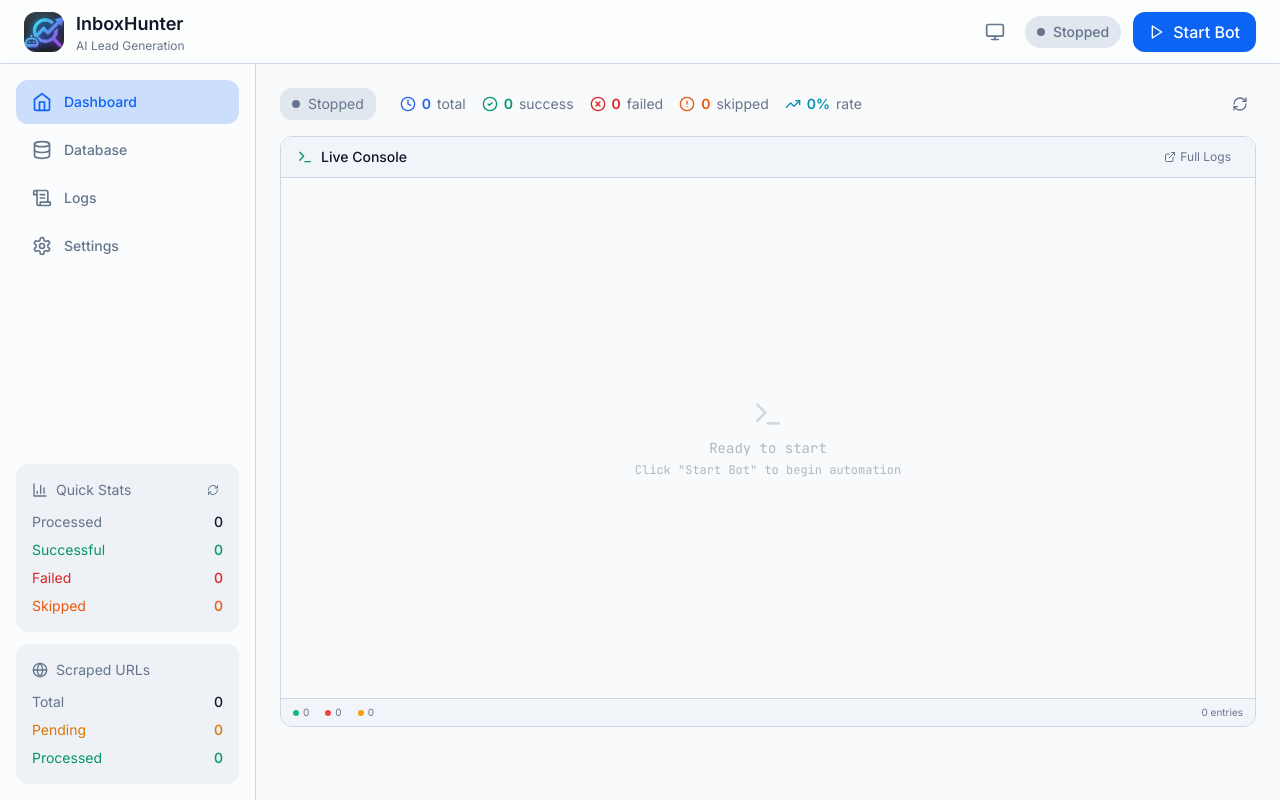
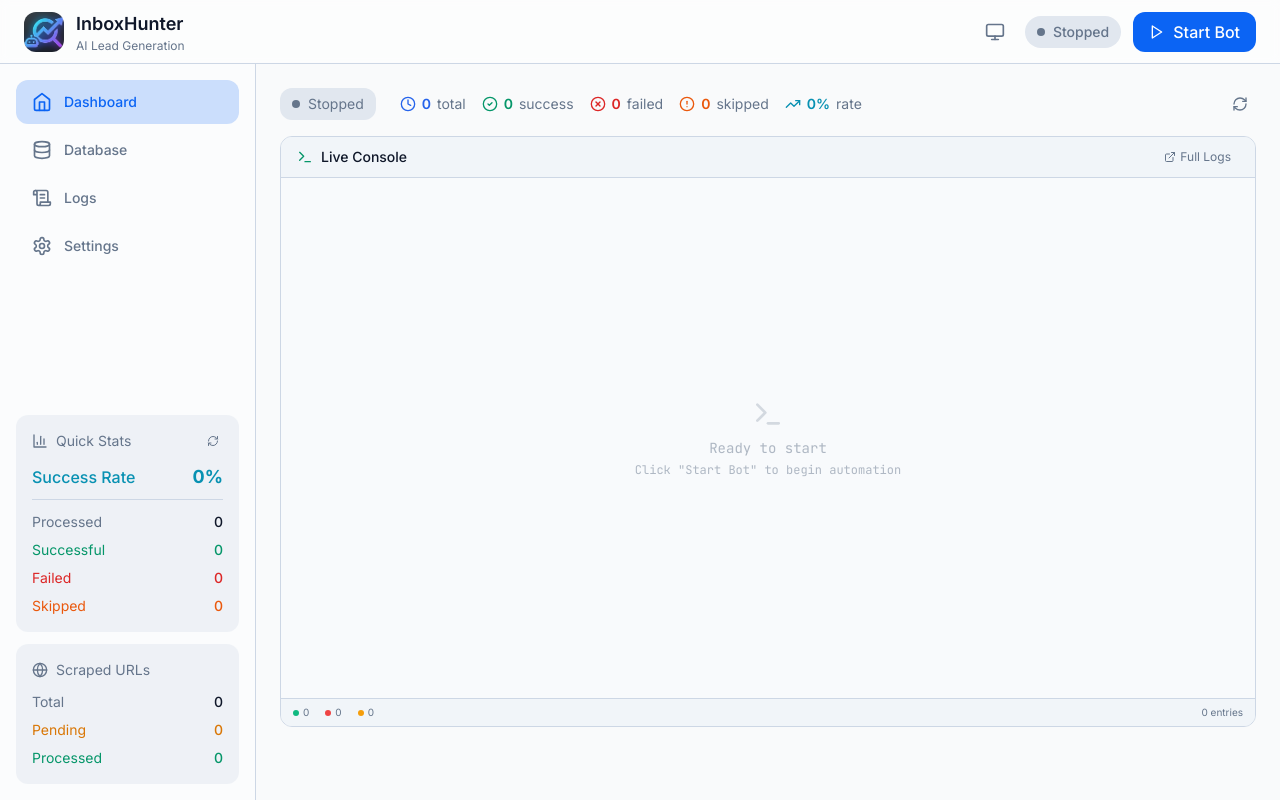
Before and after one commit to juliengustinelli-ops/scanner, a React (Vite) app in the folder apps/inboxhunter-app/: page / in a window 1280 px wide. Built offline with nearby package versions, Linux system fonts and the light colour scheme.

Commit message:
feat: Add success rate calculation to Dashboard and App components

```diff
--- a/apps/inboxhunter-app/src/App.tsx
+++ b/apps/inboxhunter-app/src/App.tsx
@@ -699,6 +699,17 @@ function App() {
                   <RefreshCw className={`w-3 h-3 ${refreshing ? 'animate-spin' : ''}`} />
                 </button>
               </div>
+              {/* Success Rate - prominent at top */}
+              {(() => {
+                const attempted = processedStats.successful + processedStats.failed
+                const successRate = attempted > 0 ? Math.round((processedStats.successful / attempted) * 100) : 0
+                return (
+                  <div className="flex justify-between items-center mb-3 pb-2 border-b border-border">
+                    <span className="text-cyan-600 dark:text-cyan-400 font-medium">Success Rate</span>
+                    <span className="font-bold text-lg text-cyan-600 dark:text-cyan-400">{successRate}%</span>
+                  </div>
+                )
+              })()}
               <div className="space-y-2 text-sm">
                 <div className="flex justify-between">
                   <span className="text-muted-foreground">Processed</span>
--- a/apps/inboxhunter-app/src/pages/Dashboard.tsx
+++ b/apps/inboxhunter-app/src/pages/Dashboard.tsx
@@ -104,8 +104,10 @@ export function Dashboard({ onViewLogs }: DashboardProps) {
     }
   }
 
-  const successRate = dbStats.total > 0
-    ? Math.round((dbStats.successful / dbStats.total) * 100)
+  // Success rate = successful / (successful + failed) - excludes skipped
+  const attempted = dbStats.successful + dbStats.failed
+  const successRate = attempted > 0
+    ? Math.round((dbStats.successful / attempted) * 100)
     : 0
 
   return (
```
